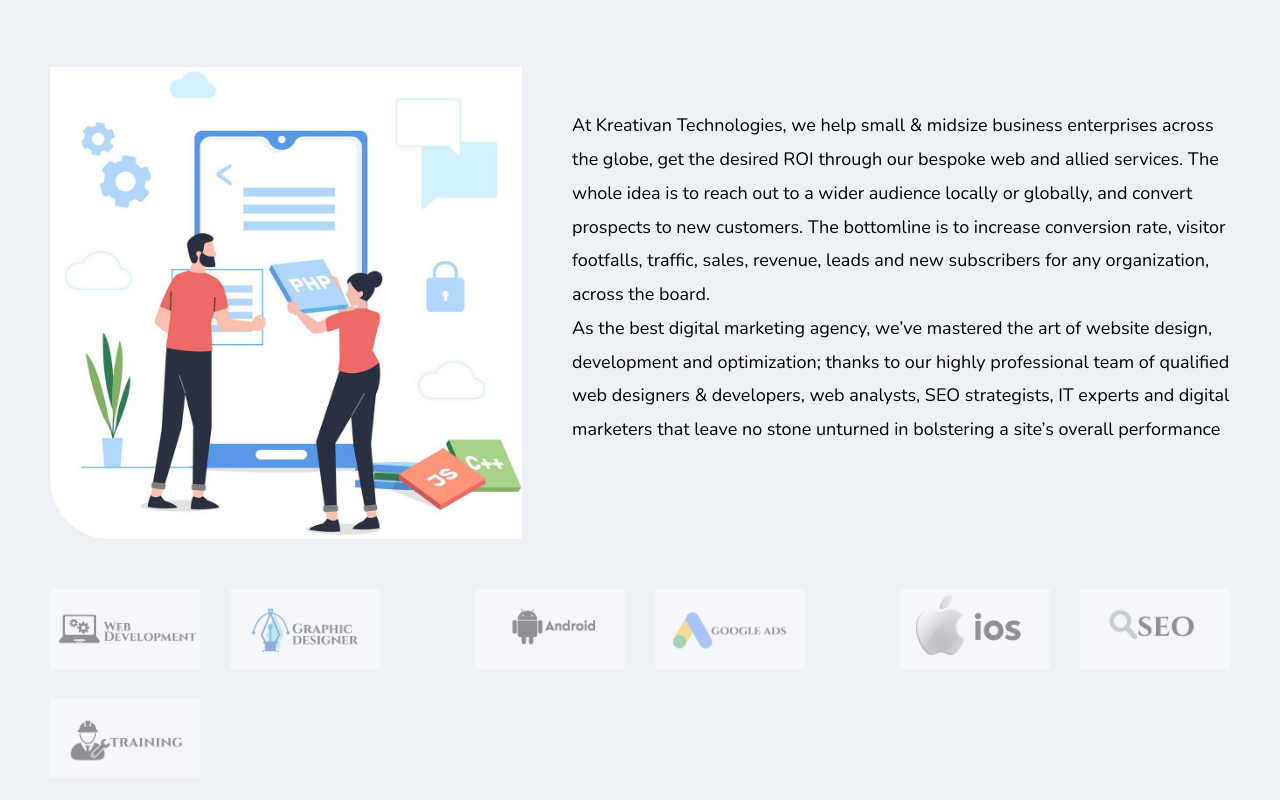
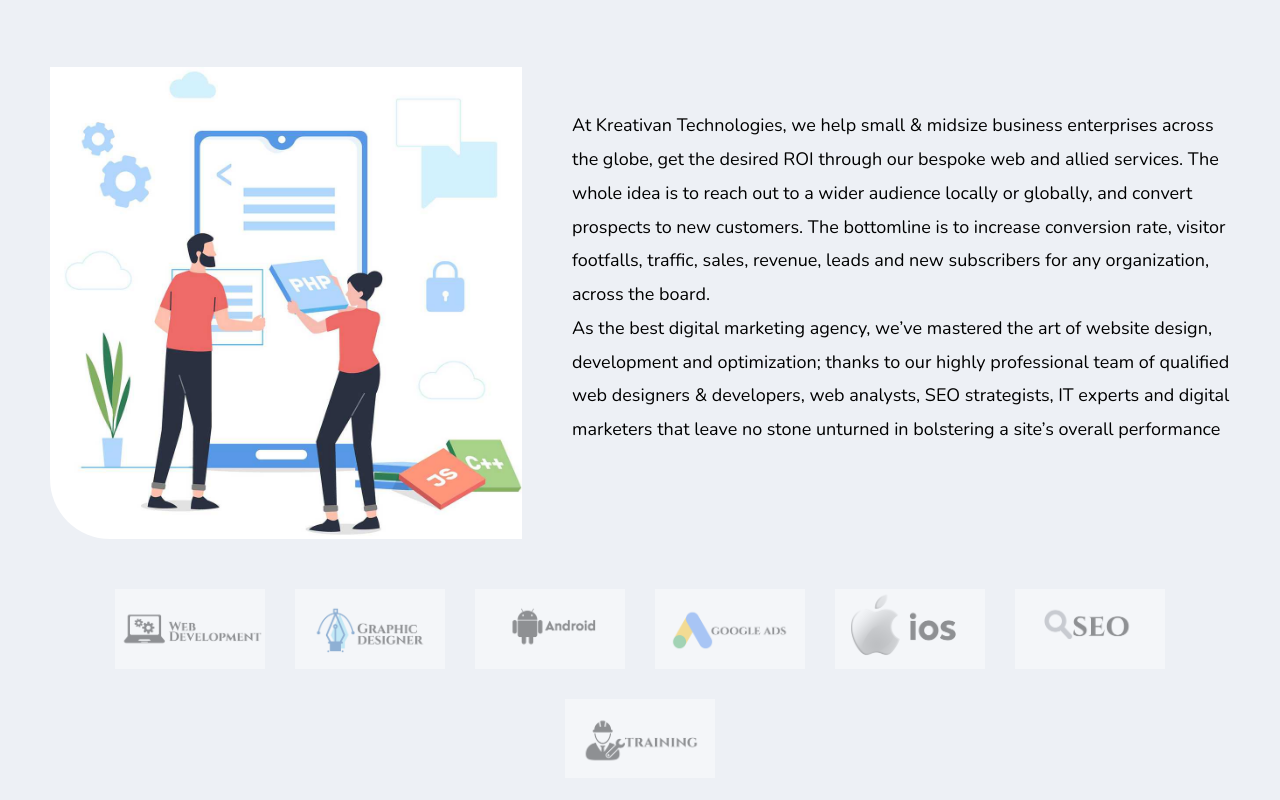
Before and after one commit to punyaprashun25/KreativanWebsite, a React (Vite) app: page / in a window 1280 px wide. Shown: the part 469-1269 px from the top of the page. Built offline with nearby package versions, Linux system fonts and the light colour scheme.

Commit message:
Centered Services boxes

```diff
--- a/src/components/Service.jsx
+++ b/src/components/Service.jsx
@@ -9,7 +9,7 @@ import Seo from '../assets/seo.jpg'
 import Training from '../assets/training.jpg'
 const Service = () => {
     return (
-        <div className='service-box w-full flex flex-wrap gap-6 lg:gap-6 lg:justify-between'>
+        <div className='service-box w-full flex flex-wrap gap-6 lg:gap-6 justify-center' >
             <div className="pair flex justify-between lg:justify-start lg:gap-6">
                 <ServiceBox Image={webdev} />
                 <ServiceBox Image={Graphic} />
```
